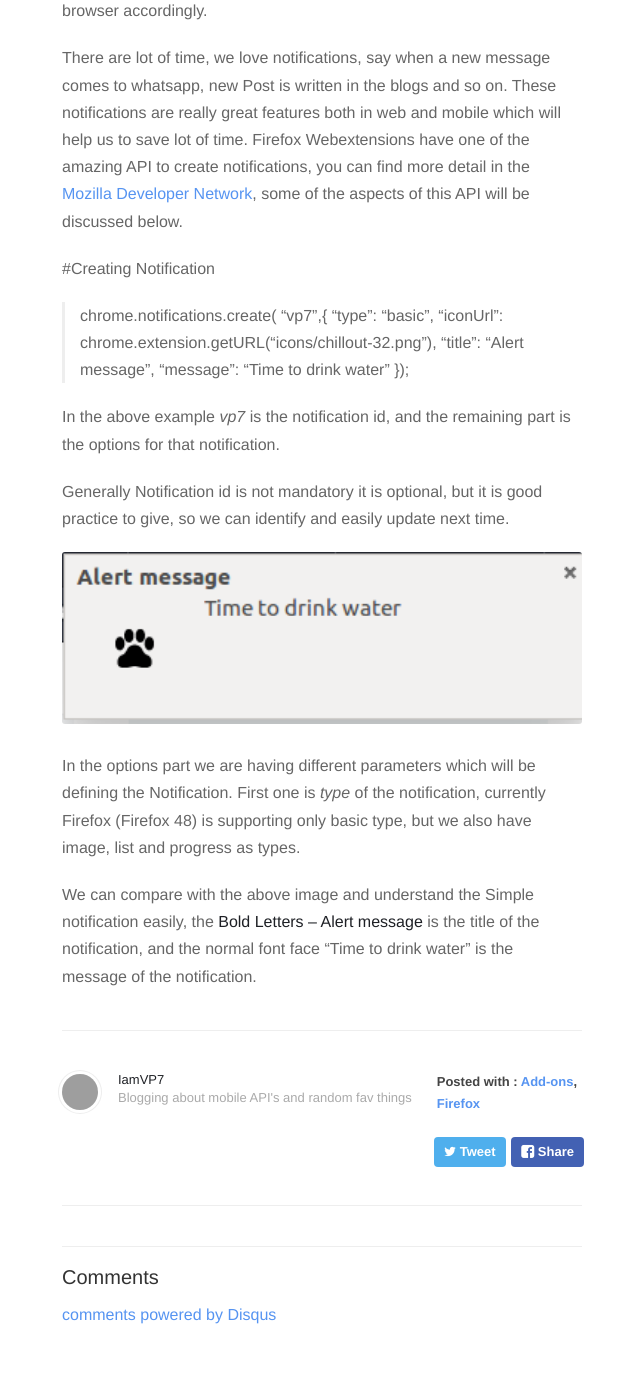
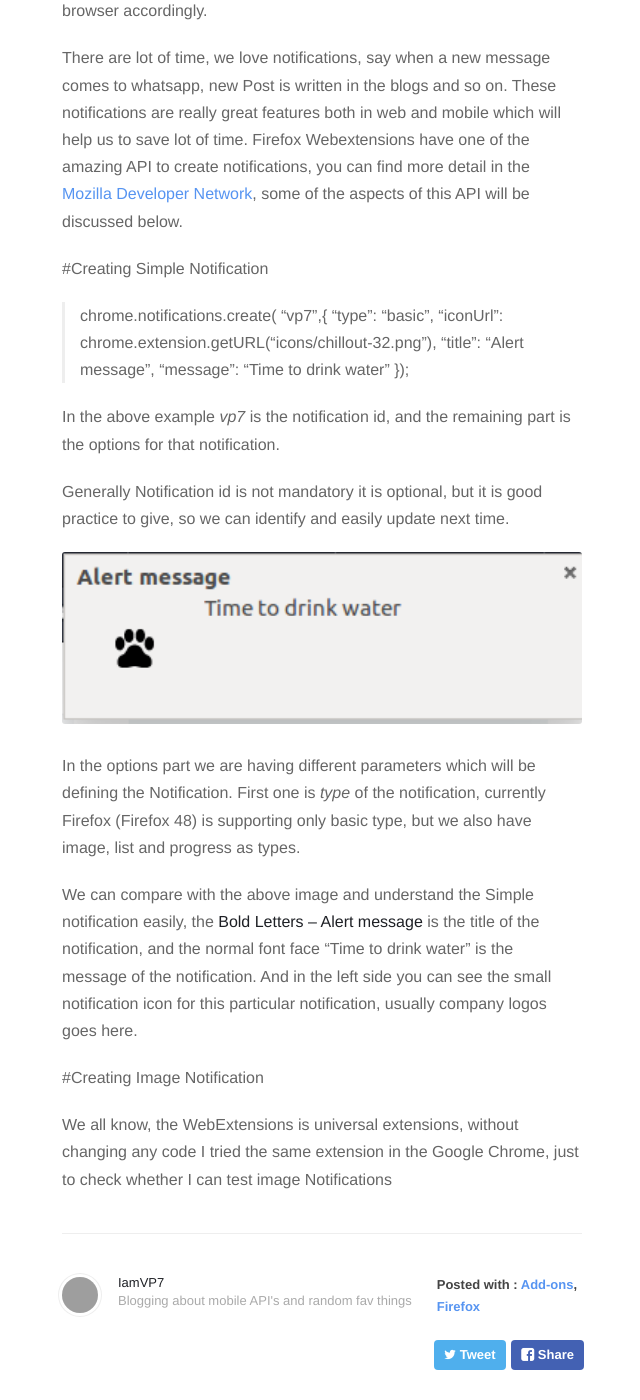
Before and after one commit to hellokarthic/iamVP7.github.io, a Jekyll site: the page built from _posts/2016-08-08-Notifications-WebExtension-API.markdown, in a window 1280 px wide and 1400 px high, scrolled down 430 px. Shown: the whole window, without its empty margins (318-958 px from the left). Built offline with Jekyll 4.4.1, drawn with Linux system fonts in a browser that asks for light colours; nearby versions of some CDN libraries; comment, search, counter and statistics services are not loaded; grey boxes are pictures that could not be loaded.

Commit message:
image notification

```diff
--- a/_posts/2016-08-08-Notifications-WebExtension-API.markdown
+++ b/_posts/2016-08-08-Notifications-WebExtension-API.markdown
@@ -10,7 +10,8 @@
 
 There are lot of time, we love notifications, say when a new message comes to whatsapp, new Post is written in the blogs and so on. These notifications are really great features both in web and mobile which will help us to save lot of time. Firefox Webextensions have one of the amazing API to create notifications, you can find more detail in the [Mozilla Developer Network](https://developer.mozilla.org/en-US/Add-ons/WebExtensions/API/Notifications), some of the aspects of this API will be discussed below.
 
-#Creating Notification
+#Creating Simple Notification
+
 > chrome.notifications.create( "vp7",{
 >    "type": "basic",
 >    "iconUrl": chrome.extension.getURL("icons/chillout-32.png"),
@@ -27,4 +28,8 @@
 
 In the options part we are having different parameters which will be defining the Notification. First one is *type* of the notification, currently Firefox (Firefox 48) is supporting only basic type, but we also have image, list and progress as types.
 
-We can compare with the above image and understand the Simple notification easily, the **Bold Letters -- Alert message** is the title of the notification, and the normal font face "Time to drink water" is the message of the notification.
+We can compare with the above image and understand the Simple notification easily, the **Bold Letters -- Alert message** is the title of the notification, and the normal font face "Time to drink water" is the message of the notification. And in the left side you can see the small notification icon for this particular notification, usually company logos goes here.
+
+#Creating Image Notification
+
+We all know, the WebExtensions is universal extensions, without changing any code I tried the same extension in the Google Chrome, just to check whether I can test image Notifications
```
Also changed, not shown: assets/notification_image.png (added).
